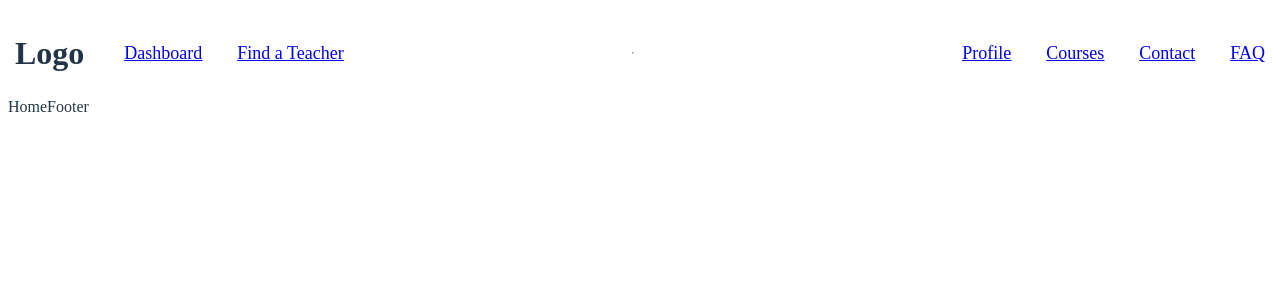
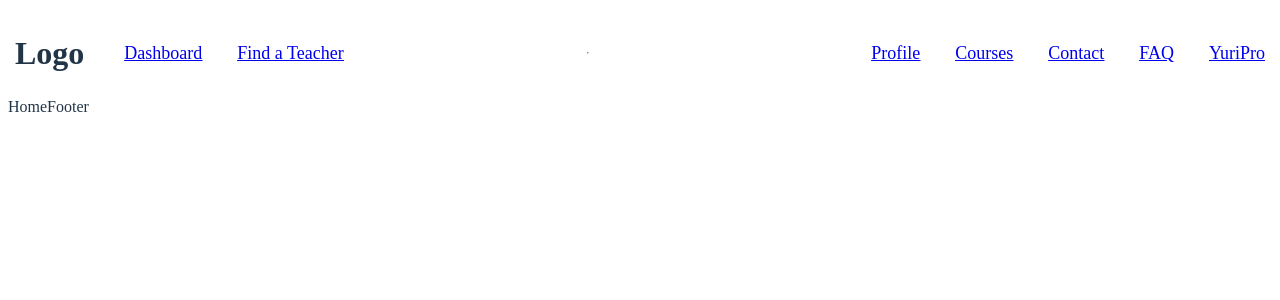
Before and after one commit to qwertyNippon/YProfileR, a React (Vite) app: page / in a window 1280 px wide. Shown: the top 300 px of the page. Built offline with nearby package versions, Linux system fonts and the light colour scheme.

Commit message:
working on one form of the nav

```diff
--- a/src/Components/Nav/Nav.jsx
+++ b/src/Components/Nav/Nav.jsx
@@ -22,6 +22,8 @@ function Nav() {
       }
 
     return (
+        <>
+            {/* {user ? */}
                 <header>
                     <div className="container">
                         <nav>
@@ -38,14 +40,19 @@ function Nav() {
                                 <Link><a href="#">Courses</a></Link>
                                 <Link><a href="#">Contact</a></Link>
                                 <Link><a href="#">FAQ</a></Link>
-                             {user ?
                                 <>
                                     <Link><a href="https://yport.onrender.com/">YuriPro</a></Link>
 
                                 </>
-                             : null}
 
-                            {!user ? null :
+                            </ul>
+                        </nav>
+                    </div>
+                </header>
+                {/* : null}  */}
+
+
+                    {/* {!user ? null :
 
                         <>
                         <li>
@@ -54,12 +61,9 @@ function Nav() {
                         </div>
                         </li>
                         </>
-                            }
-                        </ul>
-                    </nav>
-                </div>
-            </header>
+                    } */}
 
+        </>
     );
 }
 
```
Lines whose indentation alone changed are shown as unchanged.
